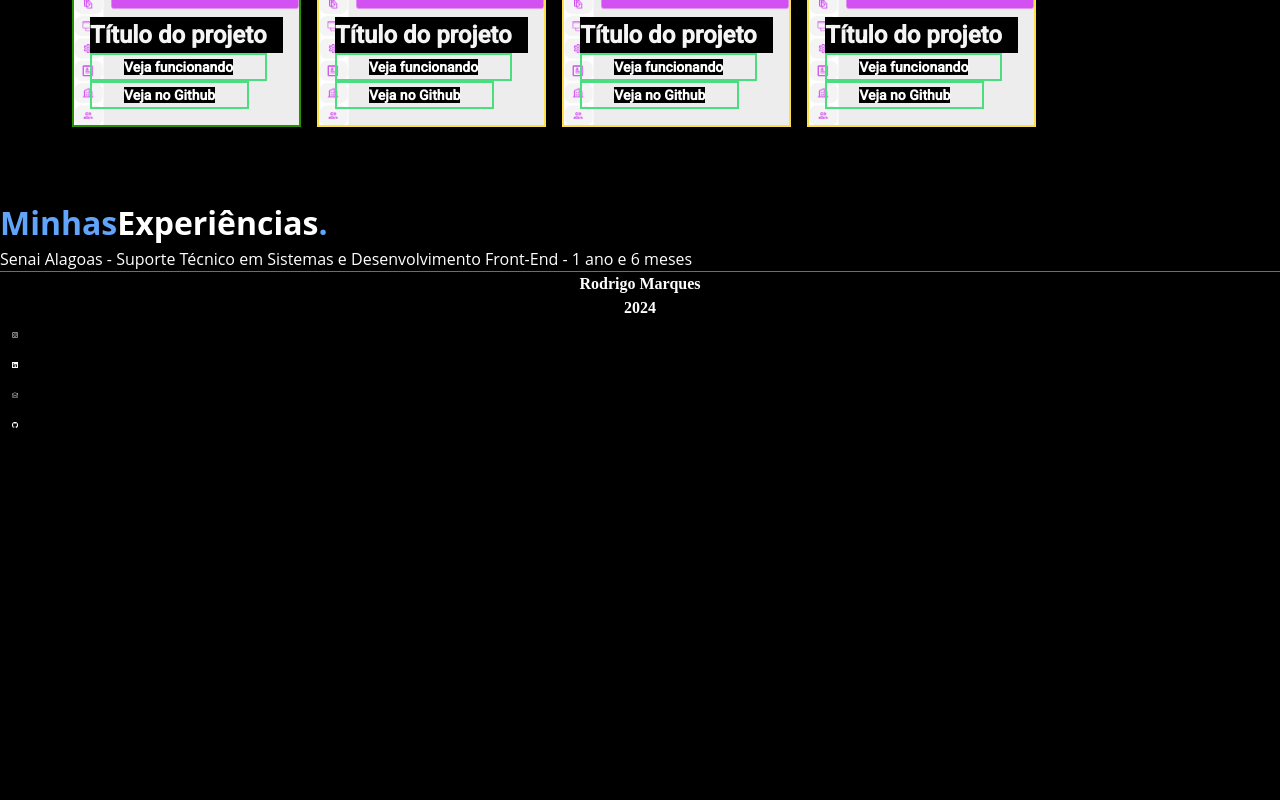
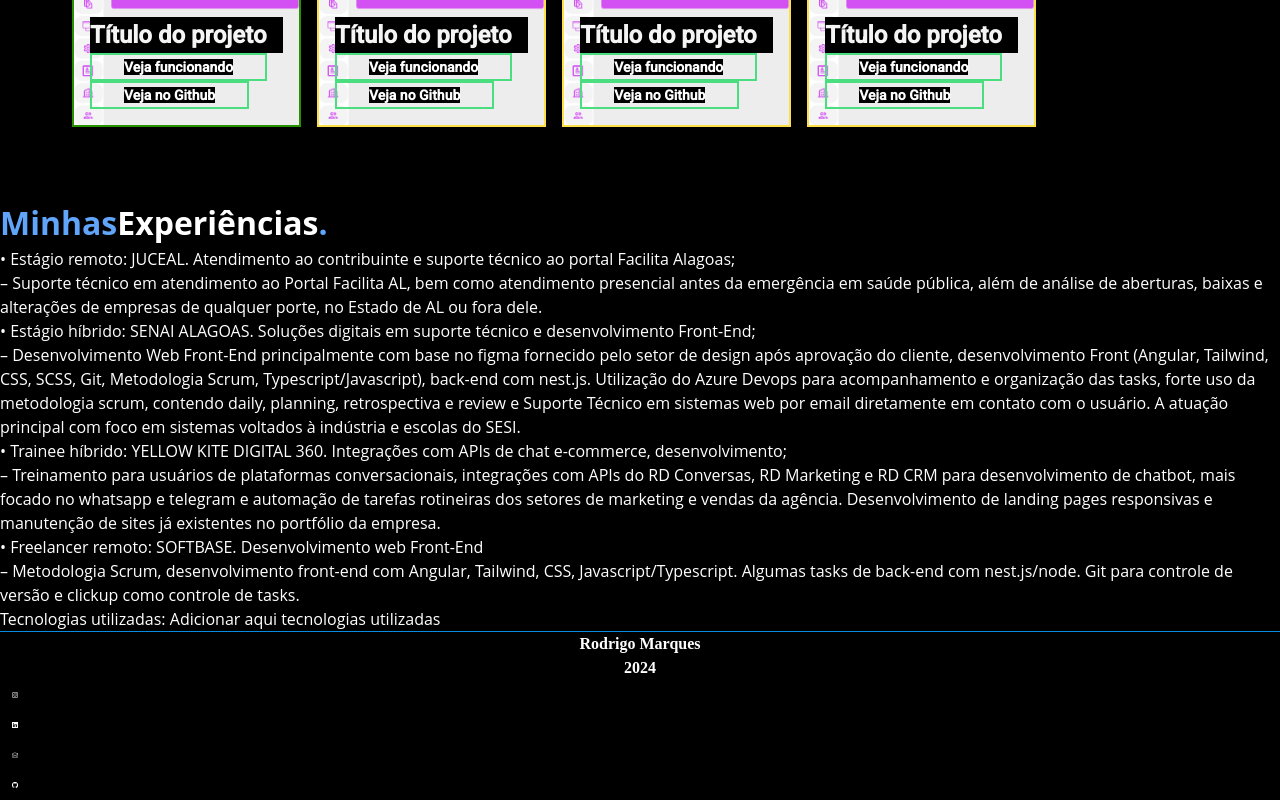
Before and after one commit to RodrigoMarques6/portfolioRodrigoMarques, an Angular app: page / in a window 1280 px wide. Shown: the part 1479-2279 px from the top of the page. Before the commit the page ends 1919 px from the top, so only its background shows below. Built offline with nearby package versions, Linux system fonts and the light colour scheme.

Commit message:
feat/adicionando experiências ao componente correspondente para realizar ajustes de layout

```diff
--- a/src/app/components/experiencias/experiencias.component.html
+++ b/src/app/components/experiencias/experiencias.component.html
@@ -5,11 +5,49 @@
 </div>
 
 <section class="section-experiencias">
-    <!-- <h1 id="h1-experiencias">
-        Minhas<span id="span-experiencias">Experiências</span>.
-      </h1> -->
-
-      <div>
-        <p>Senai Alagoas - Suporte Técnico em Sistemas e Desenvolvimento Front-End - 1 ano e 6 meses</p>
-      </div>
+  <div>
+    <p>
+      • Estágio remoto: JUCEAL. Atendimento ao contribuinte e suporte técnico ao
+      portal Facilita Alagoas; <br />– Suporte técnico em atendimento ao Portal
+      Facilita AL, bem como atendimento presencial antes da emergência em saúde
+      pública, além de análise de aberturas, baixas e alterações de empresas de
+      qualquer porte, no Estado de AL ou fora dele.
+    </p>
+  </div>
+  <div>
+    <p>
+      • Estágio híbrido: SENAI ALAGOAS. Soluções digitais em suporte técnico e
+      desenvolvimento Front-End;<br />– Desenvolvimento Web Front-End
+      principalmente com base no figma fornecido pelo setor de design após
+      aprovação do cliente, desenvolvimento Front (Angular, Tailwind, CSS, SCSS,
+      Git, Metodologia Scrum, Typescript/Javascript), back-end com nest.js.
+      Utilização do Azure Devops para acompanhamento e organização das tasks,
+      forte uso da metodologia scrum, contendo daily, planning, retrospectiva e
+      review e Suporte Técnico em sistemas web por email diretamente em contato
+      com o usuário. A atuação principal com foco em sistemas voltados à
+      indústria e escolas do SESI.
+    </p>
+  </div>
+  <div>
+    <p>
+      • Trainee híbrido: YELLOW KITE DIGITAL 360. Integrações com APIs de chat
+      e-commerce, desenvolvimento;
+      <br />
+      – Treinamento para usuários de plataformas conversacionais, integrações
+      com APIs do RD Conversas, RD Marketing e RD CRM para desenvolvimento de
+      chatbot, mais focado no whatsapp e telegram e automação de tarefas
+      rotineiras dos setores de marketing e vendas da agência. Desenvolvimento
+      de landing pages responsivas e manutenção de sites já existentes no
+      portfólio da empresa.
+    </p>
+  </div>
+  <div>
+    <p>
+      • Freelancer remoto: SOFTBASE. Desenvolvimento web Front-End <br />–
+      Metodologia Scrum, desenvolvimento front-end com Angular, Tailwind, CSS,
+      Javascript/Typescript. Algumas tasks de back-end com nest.js/node. Git
+      para controle de versão e clickup como controle de tasks.
+    </p>
+  </div>
+  <p>Tecnologias utilizadas: Adicionar aqui tecnologias utilizadas</p>
 </section>
```
